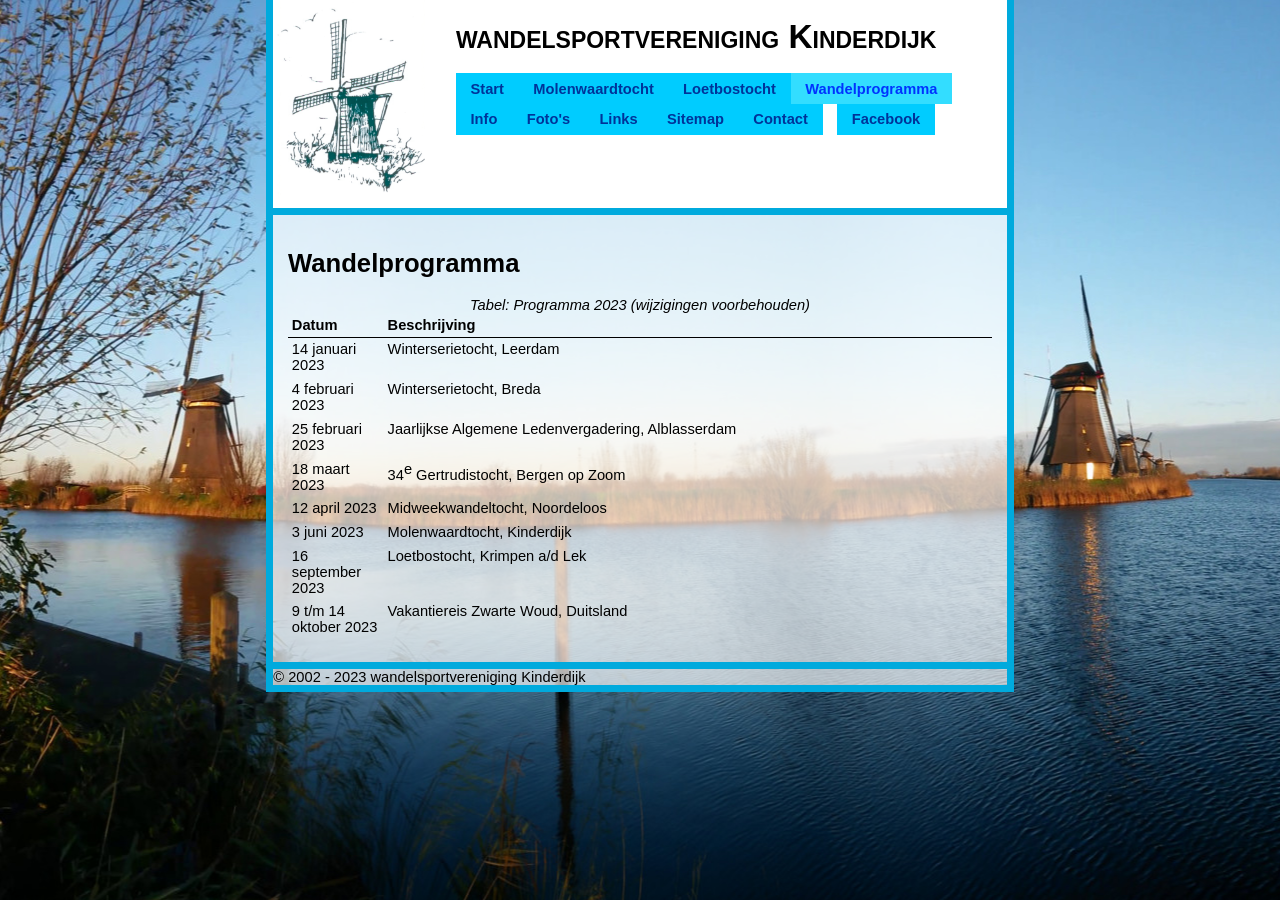
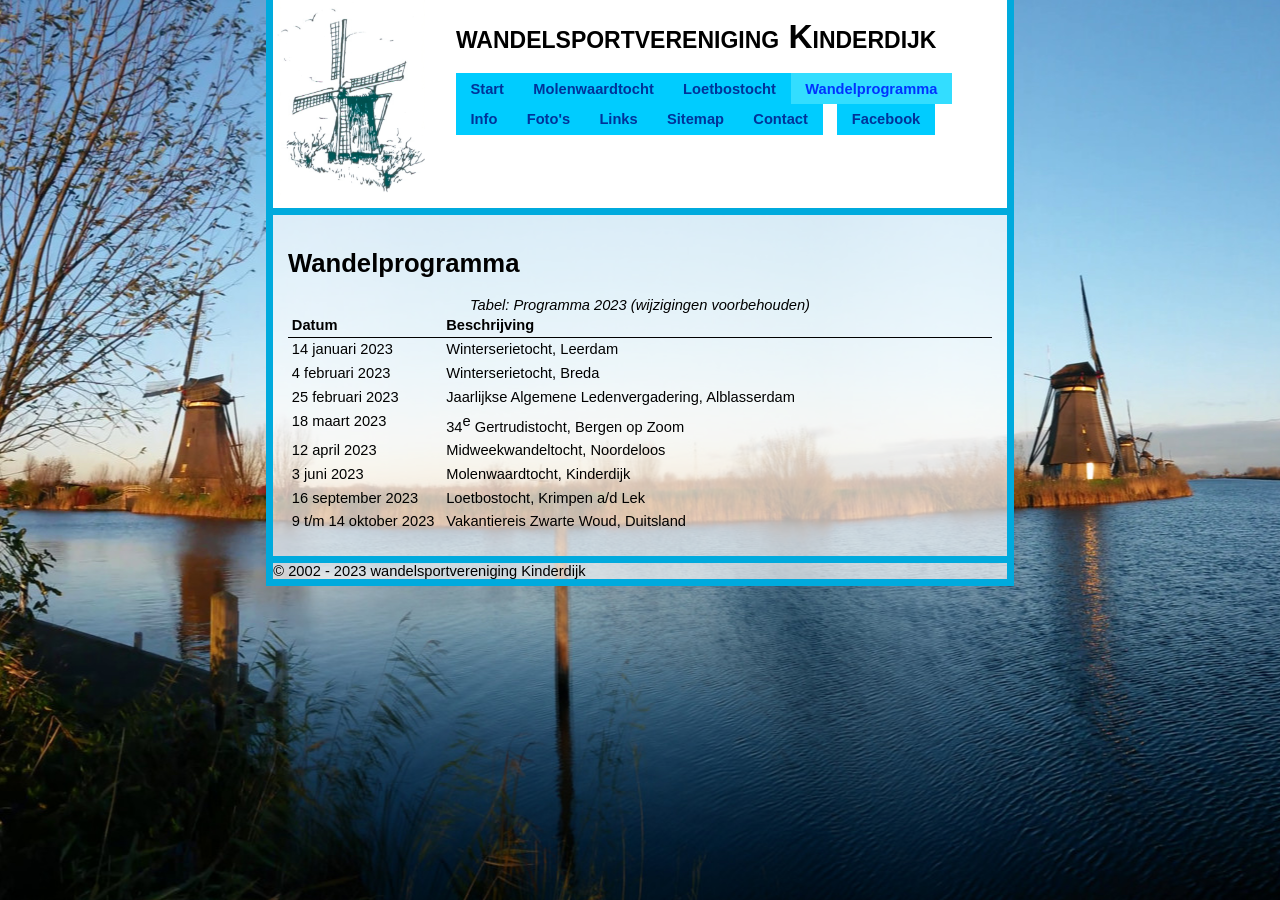
Before and after one commit to jvisser84/www.wsvkinderdijk.nl, a Jekyll site: the page built from docs/wandelprogramma.html, in a window 1280 px wide. Built offline with Jekyll 4.4.1, drawn with Linux system fonts in a browser that asks for light colours.

Commit message:
Datum kolom breder gemaakt op wandelprogramma pagina doormiddel van CSS.

```diff
--- a/docs/assets/css/stylesheet.css
+++ b/docs/assets/css/stylesheet.css
@@ -317,7 +317,7 @@ caption:before {
 
 #content table.activiteiten {}
 #content table.activiteiten .datum {
-	width:6em;
+	width:10em;
 }
 #content table.activiteiten .beschrijving {
 	width:auto;
```
